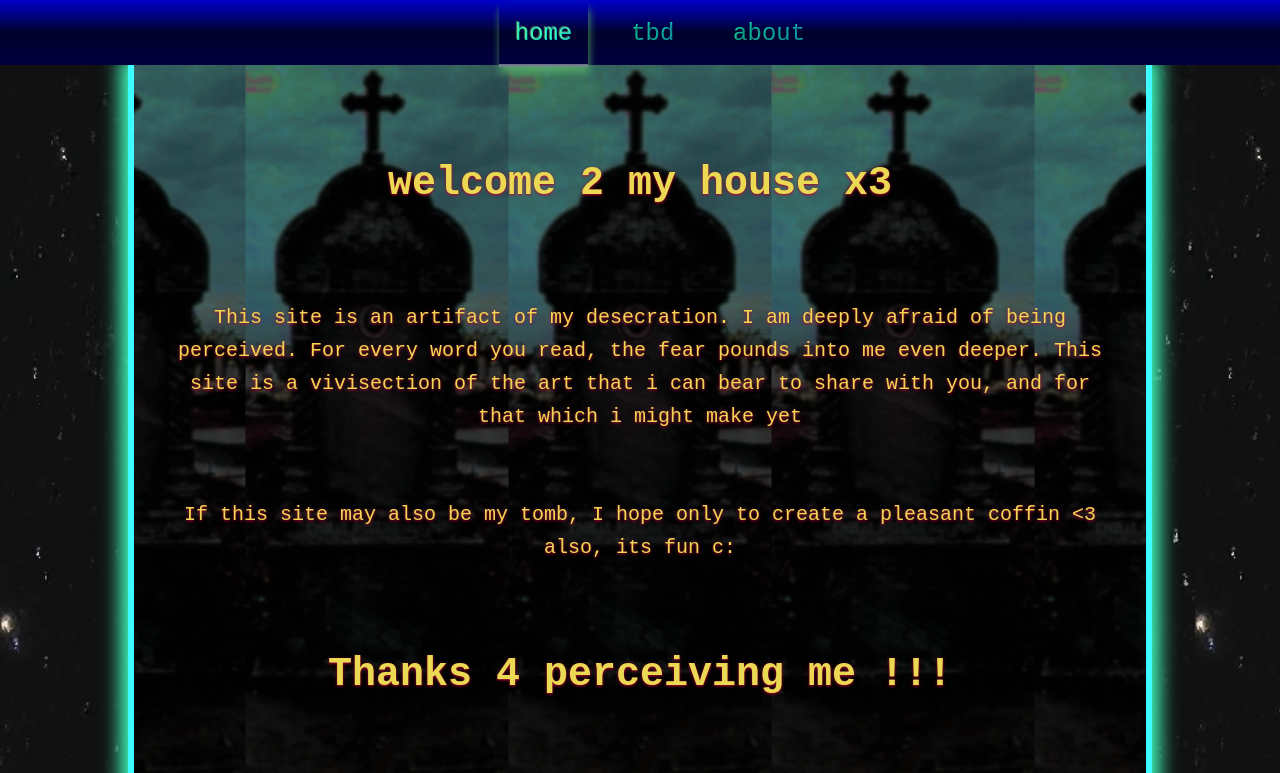
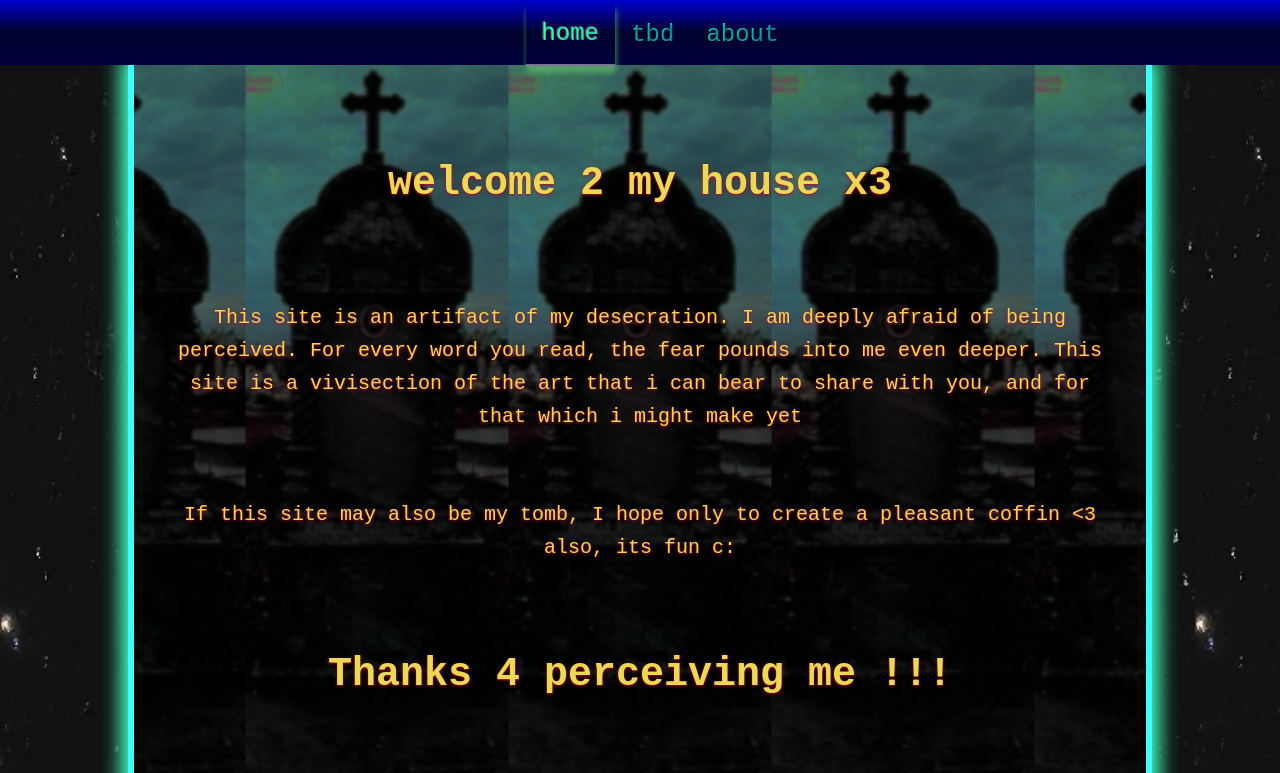
Before and after one commit to hadahlia/void-angel-site, a plain HTML site: page index.html in a window 1280 px wide. Shown: the top 773 px of the page. Drawn offline with Linux system fonts and the light colour scheme; a web font is replaced by a local one.

Commit message:
okay this time the header should flex

```diff
--- a/style.css
+++ b/style.css
@@ -115,17 +115,17 @@ header * {
 }
 
 nav {
-	display: flex;
+	display: inline-flex;
 	align-items: center;
 	justify-content: center;
 	height: 65px;
 	width: 100%;
-	margin: 0;
+	margin: auto;
 }
 
-/* ul {
-	display: inline-block;
-} */
+ul {
+	display: flex;
+}
 
 button {
 	background: linear-gradient(90deg, #0fffab, #00b3ff, #00ff3c);
@@ -146,10 +146,12 @@ button {
 	font-family: "Nanum Gothic Coding", monospace;
 	font-size:24px;
 	margin-top:4px;
+	margin-left: 0;
+	margin-right: 0;
 
-	margin-left: 1rex;
-	margin-right: 1rex;
-	margin-bottom: 0;
+	/* margin-left: 1rex;
+	margin-right: 1rex; */
+	/* margin-bottom: 0; */
 }
 
 
@@ -158,6 +160,7 @@ a.button-link {
 	display:flex;
 	/* padding: 12px 32px; */
 	padding:11px 10px;
+	margin: 0;
     text-decoration: none;
 }
 
@@ -170,7 +173,7 @@ button:hover {
 .shine-btn {
 	text-shadow: -1px -1px 1px rgb(158, 255, 156, 0.5);
 	border-bottom: 3px solid rgba(124, 135, 146, 0.862);
-	box-shadow: 1px 6px 8px rgba(88, 179, 104, 0.822);
+	box-shadow: 1px 6px 6px rgba(88, 179, 104, 0.822);
 }
 
 /* header li {
```
